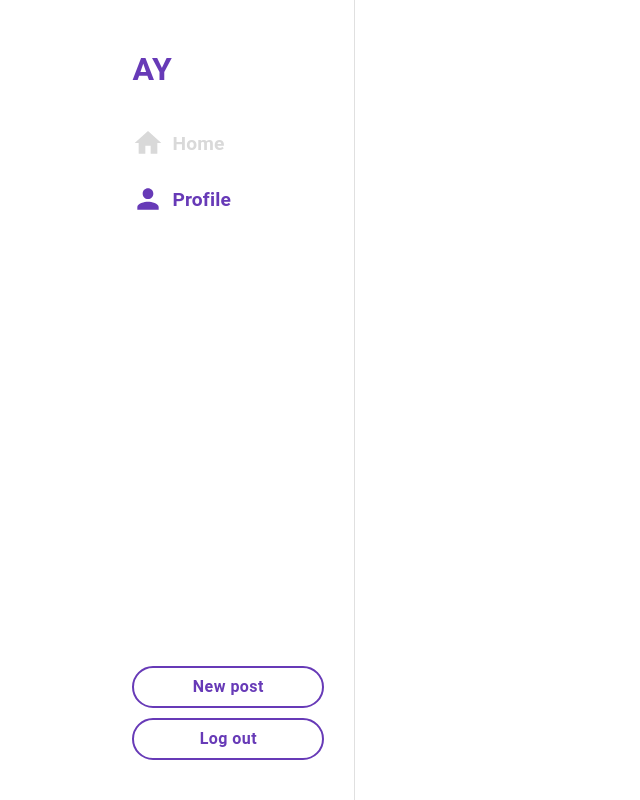
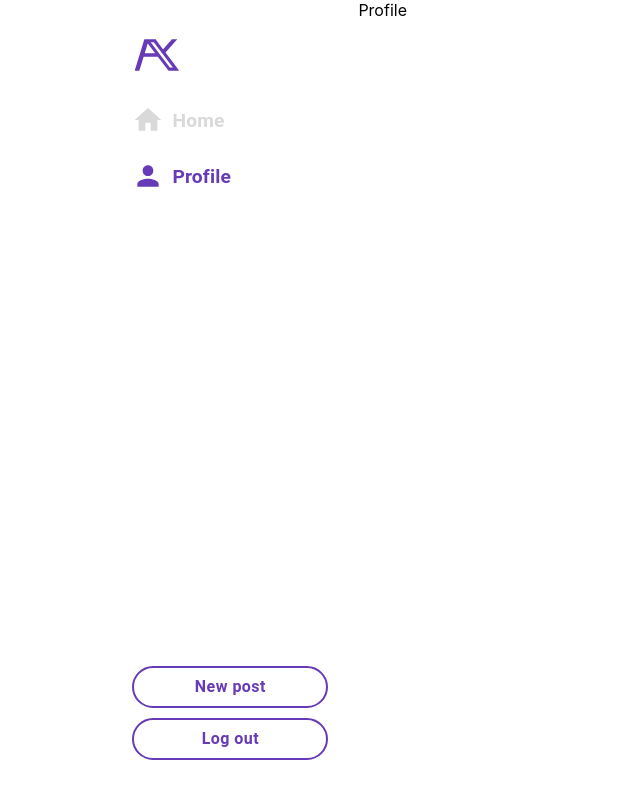
Before and after one commit to amitkeinan9/AY, a React (Vite) app in the folder Client/: page /profile in a window 1280 px wide. Shown: the whole page, without its empty margins (0-640 px from the left). Built offline with nearby package versions, Linux system fonts and the light colour scheme.

Commit message:
feat: New logo

```diff
--- a/Client/src/App.css
+++ b/Client/src/App.css
@@ -1,7 +1,5 @@
 #root {
-  max-width: 1280px;
   margin: 0 auto;
   box-sizing: border-box;
-  padding: 2rem;
   height: 100vh;
 }
--- a/Client/src/components/Layout/Layout.tsx
+++ b/Client/src/components/Layout/Layout.tsx
@@ -1,14 +1,17 @@
-import { Outlet } from 'react-router-dom';
-import { Sidebar } from '../Sidebar/Sidebar';
-import { Box } from '@mui/material';
+import { Outlet } from "react-router-dom";
+import { Sidebar } from "../Sidebar/Sidebar";
+import styled from "@emotion/styled";
+import { layoutContainerStyles } from "./styles";
+
+const LayoutContainer = styled("div")(layoutContainerStyles);
+
+const OutletContainer = styled(Outlet)({});
 
 export const Layout = () => {
   return (
-    <>
+    <LayoutContainer>
       <Sidebar />
-      <Box sx={{ marginLeft: '20vw' }}>
-        <Outlet />
-      </Box>
-    </>
+      <OutletContainer />
+    </LayoutContainer>
   );
 };
--- /dev/null
+++ b/Client/src/components/Layout/styles.ts
@@ -0,0 +1,9 @@
+import { css } from "@emotion/react";
+
+export const layoutContainerStyles = css({
+  display: "flex",
+  flexDirection: "row",
+  width: "100%",
+  height: "100%",
+  gap: 0,
+});
--- a/Client/src/components/Sidebar/Sidebar.tsx
+++ b/Client/src/components/Sidebar/Sidebar.tsx
@@ -1,14 +1,6 @@
-import {
-  Drawer,
-  Button,
-  Box,
-  Typography,
-  Alert,
-  AlertTitle,
-} from "@mui/material";
+import { Button, Box, Alert, AlertTitle } from "@mui/material";
 import { Home as HomeIcon, Person as PersonIcon } from "@mui/icons-material";
 import {
-  titleStyles,
   activeButtonStyles,
   sidebarContainerStyles,
   buttonsContainerStyles,
@@ -18,7 +10,6 @@ import styled from "@emotion/styled";
 import { useLogout } from "./useLogout";
 import { NavigationLink } from "./NavigationLink";
 
-const Title = styled(Typography)(titleStyles);
 const ButtonsContainer = styled(Box)(buttonsContainerStyles);
 const ActiveButton = styled(Button)(activeButtonStyles);
 const SidebarContainer = styled(Box)(sidebarContainerStyles);
@@ -28,10 +19,10 @@ export const Sidebar = () => {
   const { handleLogout } = useLogout(setError);
 
   return (
-    <Drawer variant="permanent" anchor="left">
+    <div>
       <SidebarContainer>
         <ButtonsContainer>
-          <Title>AY</Title>
+          <img src="src/assets/logo.svg" width="50" />
           <NavigationLink text="Home" path="/home" Icon={HomeIcon} />
           <NavigationLink text="Profile" path="/profile" Icon={PersonIcon} />
         </ButtonsContainer>
@@ -50,6 +41,6 @@ export const Sidebar = () => {
           )}
         </ButtonsContainer>
       </SidebarContainer>
-    </Drawer>
+    </div>
   );
 };
--- a/Client/src/components/Sidebar/styles.ts
+++ b/Client/src/components/Sidebar/styles.ts
@@ -1,22 +1,14 @@
 import { css } from "@emotion/react";
-import { deepPurple } from "@mui/material/colors";
 
 export const sidebarContainerStyles = css({
-  width: "15vw",
+  width: "20vw",
   marginLeft: "8vw",
   padding: "30px",
   height: "100%",
   display: "flex",
   flexDirection: "column",
   justifyContent: "space-between",
-});
-
-export const titleStyles = css({
-  fontWeight: "bold",
-  color: deepPurple[500],
-  fontSize: "2rem",
-  marginTop: 15,
-  marginBottom: 10,
+  boxSizing: "border-box",
 });
 
 export const navigationLinkStyles = css({
```
Also changed, not shown: Client/src/assets/logo.svg.
